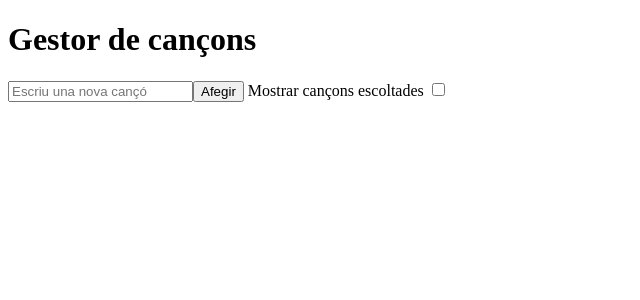
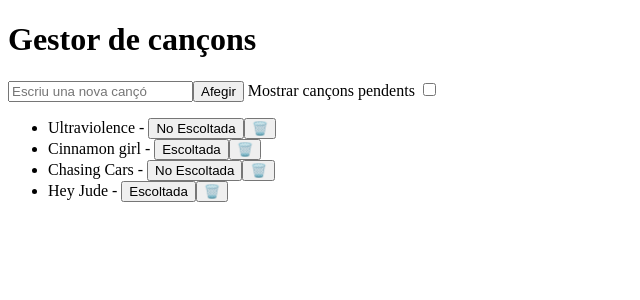
Before and after one commit to kevin-guerrero/RA01AEA01_Activitat_de_repas_Vue_3, a Vue app: page / in a window 1280 px wide. Shown: the top 300 px of the page, without its empty margins (0-640 px from the left). Built offline with nearby package versions, Linux system fonts and the light colour scheme.

Commit message:
refactor: millorar lògica per mostrar cançons pendents

```diff
--- a/src/components/App.vue
+++ b/src/components/App.vue
@@ -28,7 +28,7 @@ const songs = ref([
 // Variable per el input de l'usuari
 const newSong = ref('');
 
-// Variable per les cançons escoltadas
+// Variable per les cançons que falten per escoltar
 const isListened = ref(false);
 
 // Funcion per afegir una nova cançó
@@ -43,12 +43,12 @@ const createSong = () =>{
     newSong.value = ''
 };
 
-// Funció per mostrar canços escoltadas
+// Funció per mostrar canços que falten per escoltar
 const songsListened = computed(() => {
-    if(isListened.value === true) {
-        return songs.value.filter(song => song.escoltada)
+    if(isListened.value === false) {
+        return songs.value
     }else {
-        return songs.value
+        return songs.value.filter(song => song.escoltada === false)
     }
 });
 
@@ -74,7 +74,7 @@ const deleteSong = (songSelected) => {
   <button @click="createSong">Afegir</button>
 
   <label>
-    Mostrar cançons escoltades
+    Mostrar cançons pendents
     <input type="checkbox" v-model="isListened">
   </label>
 
@@ -84,8 +84,8 @@ const deleteSong = (songSelected) => {
      :key="song.id"
     >
      {{ song.nom }} -
-     <button v-if="song.escoltada === true", @click="changeStatus(song.id)">Escoltada</button>
-     <button v-else="song.escoltada === false", @click="changeStatus(song.id)">No Escoltada</button>
+     <button v-if="song.escoltada" @click="changeStatus(song.id)">Escoltada</button>
+     <button v-else @click="changeStatus(song.id)">No Escoltada</button>
      <button @click="deleteSong(song.id)">🗑️</button>
     </li>
 
```
